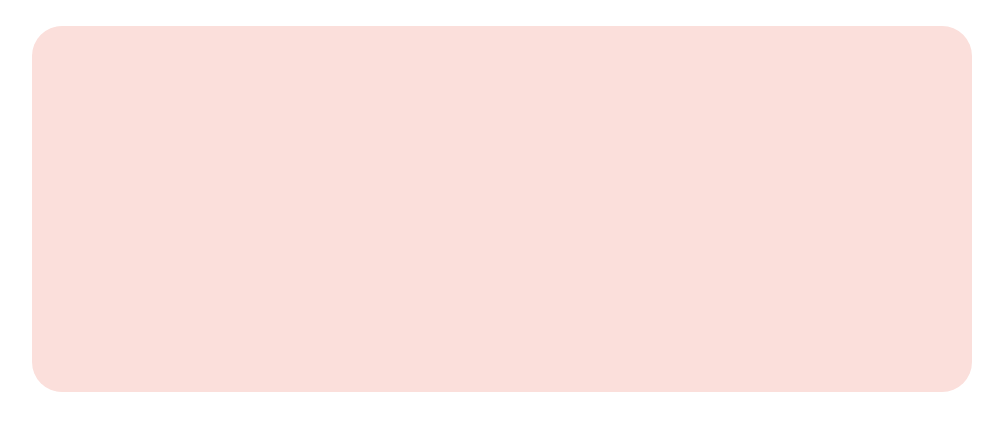
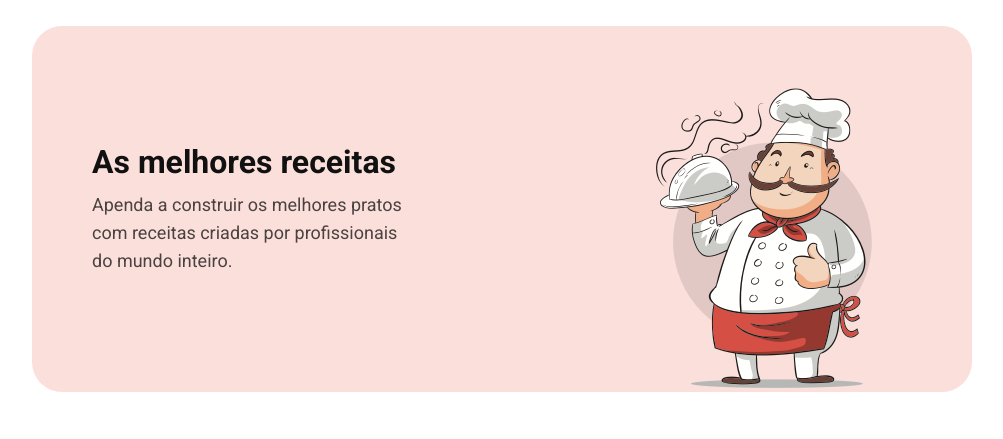
Before and after one commit to brenicio/foodfy, a plain HTML site: page index.html in a window 1280 px wide. Shown: the part 64-503 px from the top of the page, without its empty margins (199-1202 px from the left). Drawn offline with Linux system fonts and the light colour scheme.

Commit message:
Configuração do title do index

```diff
--- a/css/style.css
+++ b/css/style.css
@@ -54,6 +54,37 @@ main div.content div.title {
     margin: 0 0 50px 0;
 }
 
+main div.title {
+    display: grid;
+    grid-template-columns: 1fr 1fr;
+}
+
+main div.title h1 {
+    font-weight: bolder;
+    font-size: 32px;
+    color: #111111;
+}
+
+main div.title div.description {
+    margin: 117px 0 0 60px;
+}
+
+main div.title div.image {
+    align-self: end;
+    justify-self: end;
+    margin-right: 100px;
+}
+
+main div.title p {
+    opacity: 0.7;
+    font-size: 18px;
+    color: #000000;
+    line-height: 28px;
+    max-width: 316px;
+    max-height: 84px;
+    padding-top: 10px;
+}
+
 main div.mostViewed h1 {
     font-weight: bold;
     font-size: 24px;
--- a/index.html
+++ b/index.html
@@ -19,6 +19,17 @@
         <div class="content">
             <div class="title">
 
+                <div class="description">
+                    <h1>As melhores receitas</h1>
+                    <p>Apenda a construir os melhores pratos com receitas criadas por
+                        profissionais do mundo inteiro.
+                    </p>
+                </div>
+
+                <div class="image">
+                    <img src="assets/chef.png">
+                </div>
+
             </div>
 
             <div class="mostViewed">
```
